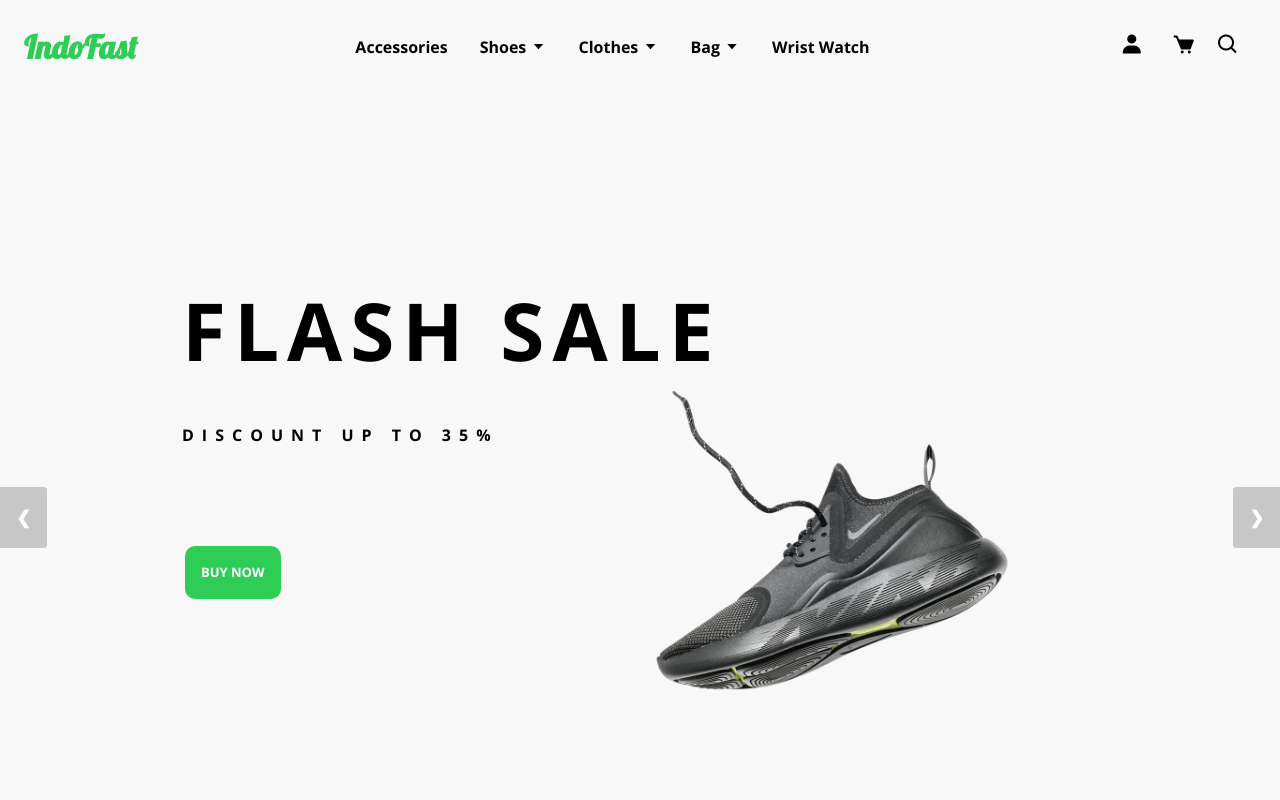
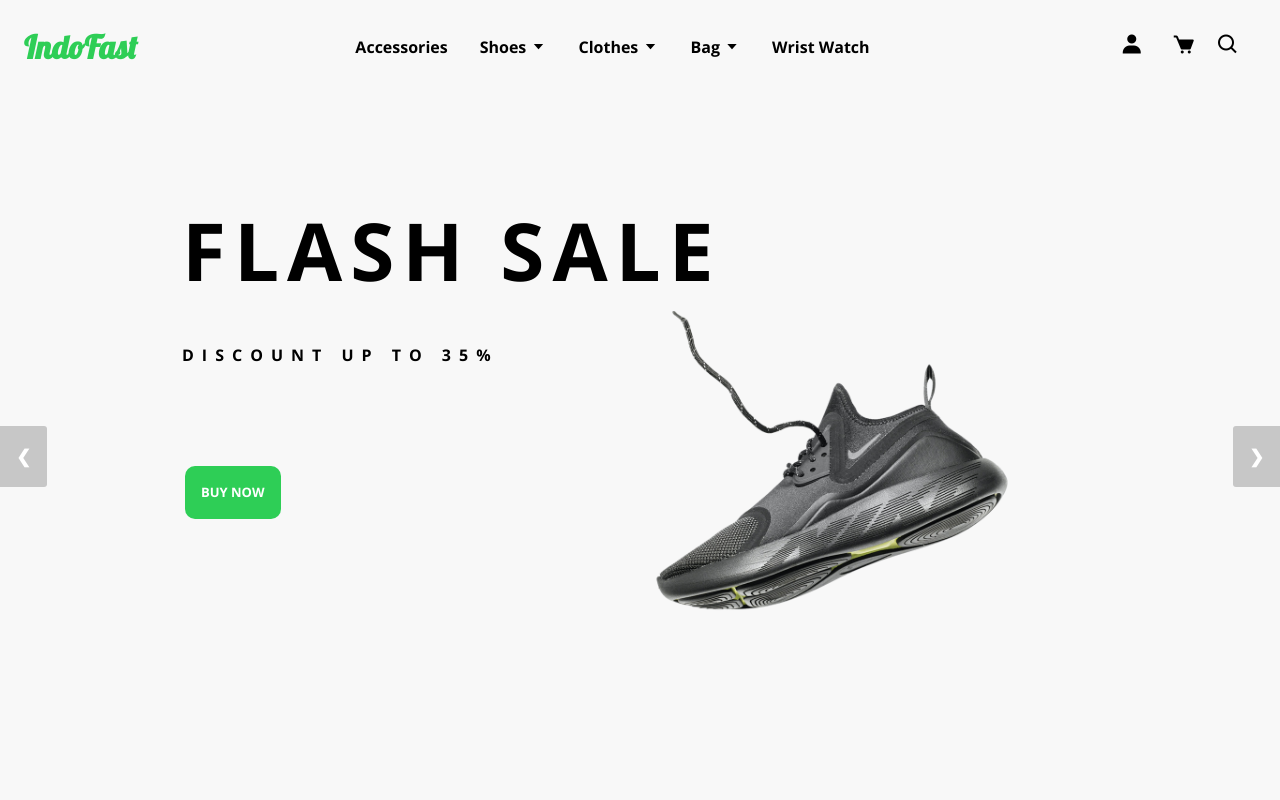
Before and after one commit to Bellukchips/-kelompok-pweb-indofast, a plain HTML site: page index.html in a window 1280 px wide. Shown: the top 800 px of the page. Drawn offline with nearby package versions, Linux system fonts and the light colour scheme.

Commit message:
revisi css lagi

```diff
--- a/css/style.css
+++ b/css/style.css
@@ -288,7 +288,7 @@ HOME
   background-color: var(--gray-color);
 }
 .container-home {
-  height: calc(100vh - var(--header-height));
+  height:100vh;
 }
 .home-content {
   padding: 2rem;
@@ -396,7 +396,7 @@ Media Query Responsive
 */
 @media screen and (min-width: 335px) {
   .home-img {
-    top: 330px;
+    top: 380px;
     left: 35%;
     width: 60%;
   }
@@ -550,10 +550,6 @@ Media Query Responsive
     background-size: cover;
     width: 100%;
     height: auto;
-  }
-
-  .home {
-    padding-top: 10rem;
   }
 }
 @media screen and (min-width: 1024px) {
```
